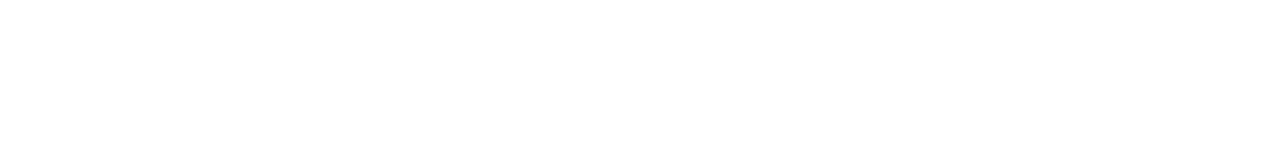
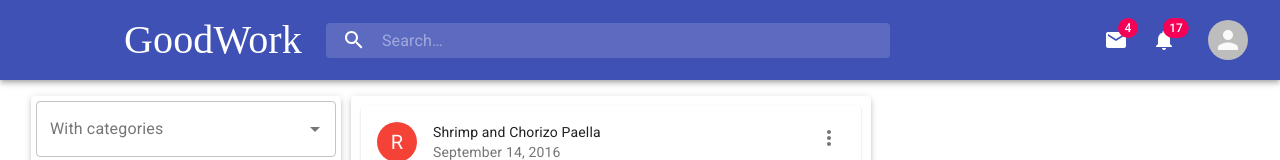
Before and after one commit to EdeniltonBorba/GoodWork, a React (Create React App) app in the folder goodwork/: page /Home in a window 1280 px wide. Shown: the top 160 px of the page. Built offline with nearby package versions, Linux system fonts and the light colour scheme.

Commit message:
refatorando

```diff
--- a/goodwork/src/App.js
+++ b/goodwork/src/App.js
@@ -4,7 +4,7 @@ import Home from "./pages/Home.js";
 import SignUp from "./pages/SignUp.js";
 import Profile from './pages/Profile.js';
 import SignIn from './pages/SignIn.js';
-import Search from './pages/Search.js';
+
 
 
 function App() {
@@ -12,10 +12,9 @@ function App() {
     <Router>
       <div>
         <Switch>
-          <Route exact path="/" component={Home} />
+          <Route exact path="/" component={SignIn} />
           <Route exact path="/SignUp" component={SignUp} />
-          <Route exact path="/SignIn" component={SignIn} />
-          <Route exact path="/Search" component={Search} />
+          <Route exact path="/Home" component={Home} />
           <Route exact path="/Profile" component={Profile} />
         </Switch>
       </div>
--- a/goodwork/src/components/Navbar/AvatarNavbar.js
+++ b/goodwork/src/components/Navbar/AvatarNavbar.js
@@ -1,6 +1,7 @@
 import React from 'react';
 import { makeStyles } from '@material-ui/core/styles';
 import Avatar from '@material-ui/core/Avatar';
+
 
 const useStyles = makeStyles(theme => ({
     root: {
@@ -16,7 +17,7 @@ export default function ImageAvatars() {
 
     return (
         <div className={classes.root}>
-            <Avatar alt="Cindy Baker" src="/static/images/avatar/3.jpg" />
+            <Avatar alt="Cindy Baker" src="" />
         </div>
     );
 }
--- a/goodwork/src/pages/Home.js
+++ b/goodwork/src/pages/Home.js
@@ -1,8 +1,11 @@
 import React from "react";
 import Navbar from "../components/Navbar/Navbar.js";
+import { Container, Row, Col } from "../components/Grid/index.js";
 import CardImage from "../components/CardImage/CardImage.js";
 import CardCategory from "../components/CardCategory/CardCategory.js";
-import { Container, Row, Col } from "../components/Grid/index.js";
+
+
+
 
 function Home() {
     return (
--- a/goodwork/src/pages/Search.js
+++ /dev/null
@@ -1,23 +0,0 @@
-import React from "react";
-import Navbar from "../components/Navbar/Navbar.js";
-import { Container, Row, Col } from "../components/Grid/index.js";
-
-
-
-
-function Search() {
-    return (
-        <div>
-            <Navbar />
-            <Container fluid>
-
-
-            </Container>
-
-
-
-        </div>
-    )
-}
-
-export default Search;
--- a/goodwork/src/pages/SignIn.js
+++ b/goodwork/src/pages/SignIn.js
@@ -110,7 +110,7 @@ export default function SignIn() {
               </Link>
                         </Grid>
                         <Grid item>
-                            <Link to="/" variant="body2">
+                            <Link to="/SignUp" variant="body2">
                                 {"Don't have an account? Sign Up"}
                             </Link>
                         </Grid>
--- a/goodwork/src/pages/SignUp.js
+++ b/goodwork/src/pages/SignUp.js
@@ -133,9 +133,9 @@ export default function SignUp() {
           </Button>
                     <Grid container justify="flex-end">
                         <Grid item>
-                            <Link to="/SignIn" variant="body2">
-                                Already have an account? Sign in
-              </Link>
+                            <Link to="/" variant="body2">
+                                {"Already have an account? Sign in"}
+                            </Link>
                         </Grid>
                     </Grid>
                 </form>
```
Also changed, not shown: goodwork/src/components/Navbar/Patrick.png (renamed from goodwork/src/Patrick.png).
